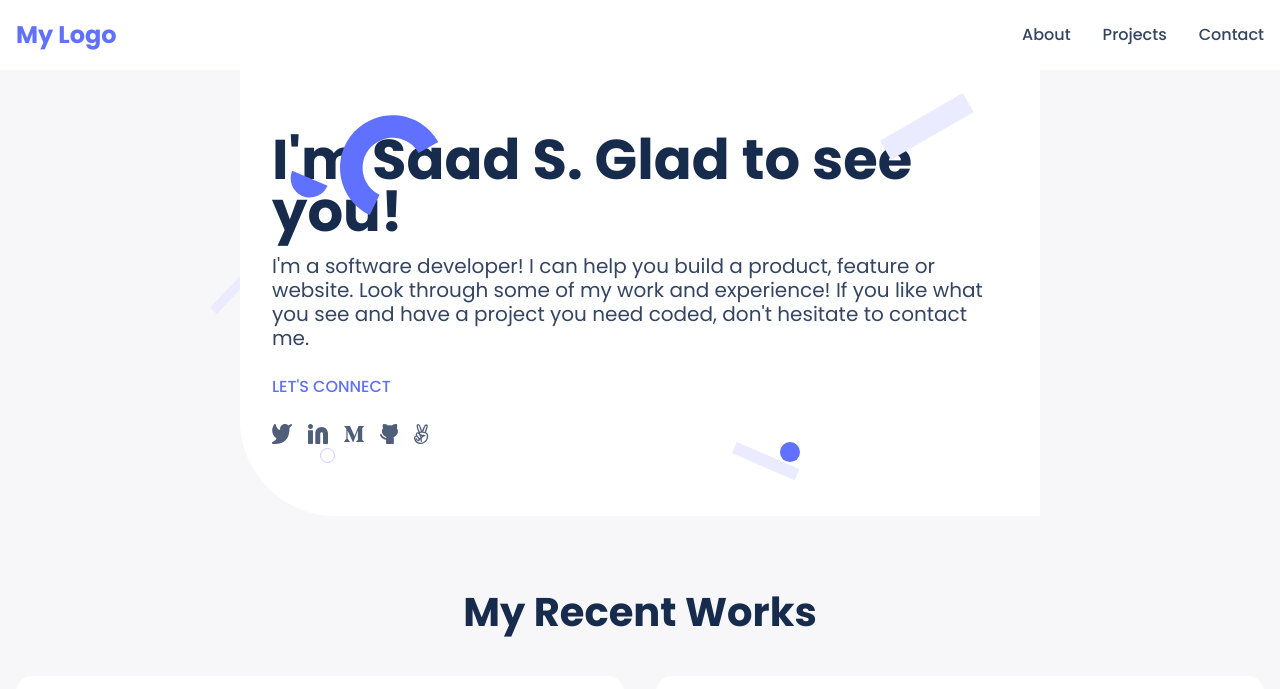
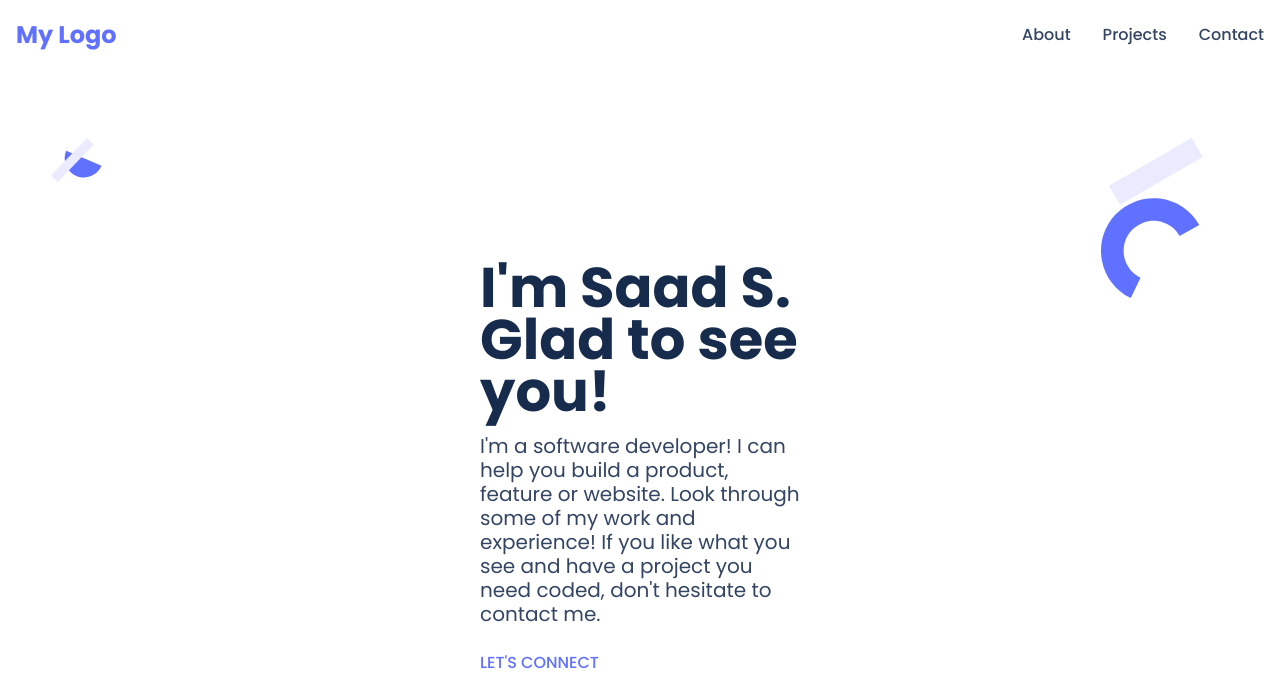
Before and after one commit to SAADSULEMAN053/My_Portfolio_Web_Tech, a website: page index.html in a window 1280 px wide. Shown: the top 689 px of the page. Drawn offline with Linux system fonts and the light colour scheme.

Commit message:
Update HeroSection For Desktop Version
Centered Text: Center the text for a more balanced look.
Font Size Adjustments: Increase the font sizes for the heading and paragraph to make them more prominent.
Floating Objects Update

```diff
--- a/styles.css
+++ b/styles.css
@@ -51,6 +51,8 @@ nav {
     border-bottom-left-radius: 6rem;
     border: 2px;
     background-color: white;
+
+
 }
 
 h1 {
@@ -145,9 +147,9 @@ p {
     }
 
     .hero {
-        max-width: 800px;
+        max-width: 1920px;
         margin: 0 auto;
-        padding: 4rem 2rem;
+        padding: 12rem 30rem;
     }
 
     h1 {
@@ -164,31 +166,39 @@ p {
 
     /* Adjust decorative object positions for desktop */
     .obj1 {
-        width: 100px;
-        height: 100px;
-        top: 100px;
-        left: 50px;
+        top: 80px; /* Adjusted position */
+        left: 5%; /* Adjusted position */
     }
 
     .obj2 {
-        width: 60px;
-        height: 60px;
-        top: 200px;
-        right: 100px;
+        top: 8%; /* Adjusted position */
+        left:4%; /* Adjusted position */
+        z-index: 9999;
     }
 
     .obj3 {
-        width: 140px;
-        height: 140px;
-        bottom: 150px;
-        left: 100px;
+        top:15%; /* Adjusted position */
+        right: 80px; /* Adjusted position */
     }
 
     .obj4 {
-        width: 80px;
-        height: 80px;
-        bottom: 100px;
-        right: 80px;
+        top:8%; /* Adjusted position */
+        right: 6% /* Adjusted position */
+    }
+
+    .obj5 {
+        bottom: 10%;
+        left: 10%;
+    }
+
+    .obj6 {
+        bottom: 10%;
+        right: 30%;
+    }
+
+    .obj7 {
+        bottom: 6%;
+        right: 30%;
     }
 }
 
```
